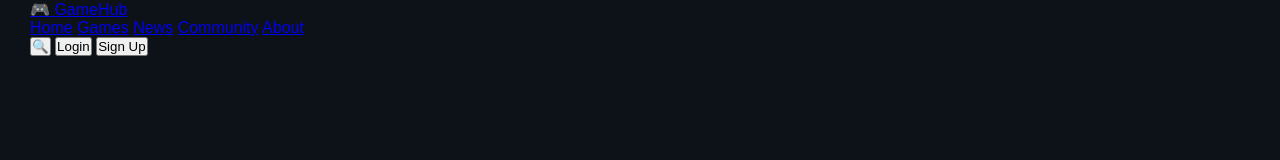
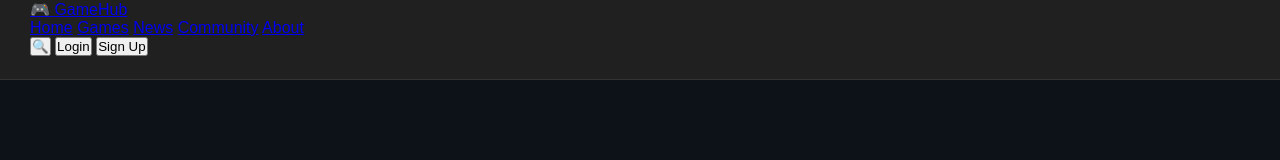
Before and after one commit to JustMorv/GameHubV2, a plain HTML site: page index.html in a window 1280 px wide. Drawn offline with Linux system fonts and the light colour scheme.

Commit message:
поменял структуру

```diff
--- a/css/style.css
+++ b/css/style.css
@@ -1,18 +1,27 @@
-*{
+* {
     margin: 0;
     padding: 0;
     box-sizing: border-box;
 }
 
-body{
+body {
     font-family: Arial, Helvetica, sans-serif;
     background: #0D1218;
     color: white;
 }
 
-.container{
+.container {
     width: 100%;
     max-width: 1280px;
     margin: 0 auto;
     padding: 0 30px;
 }
+
+
+
+
+.header {
+    height: 80px;
+    background: #202020;
+    border-bottom: 1px solid #333;
+}
--- a/index.html
+++ b/index.html
@@ -9,7 +9,8 @@
 <body>
     <header class="header">
         <div class="container">
-            <div class="logo">
+          <div class="header_container">
+                  <div class="logo">
                 <a href="index.html" class="header_logo">🎮 <span>GameHub</span></a>
             </div>
 
@@ -27,6 +28,10 @@
                 <button class="header_singUp"> Sign Up</button>
             </div>
 
+          </div>
+
+
+
         </div>
 
     </header>
```
